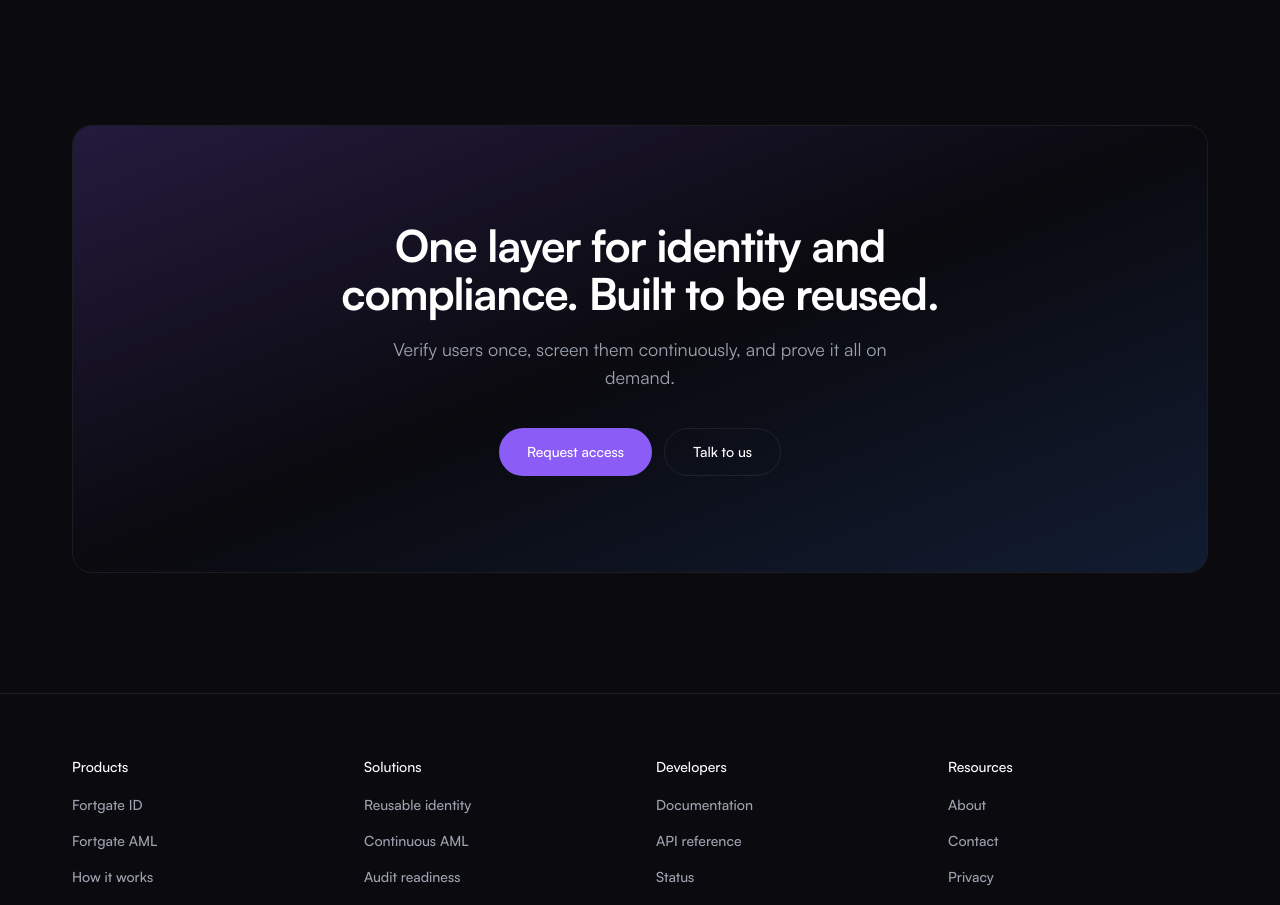
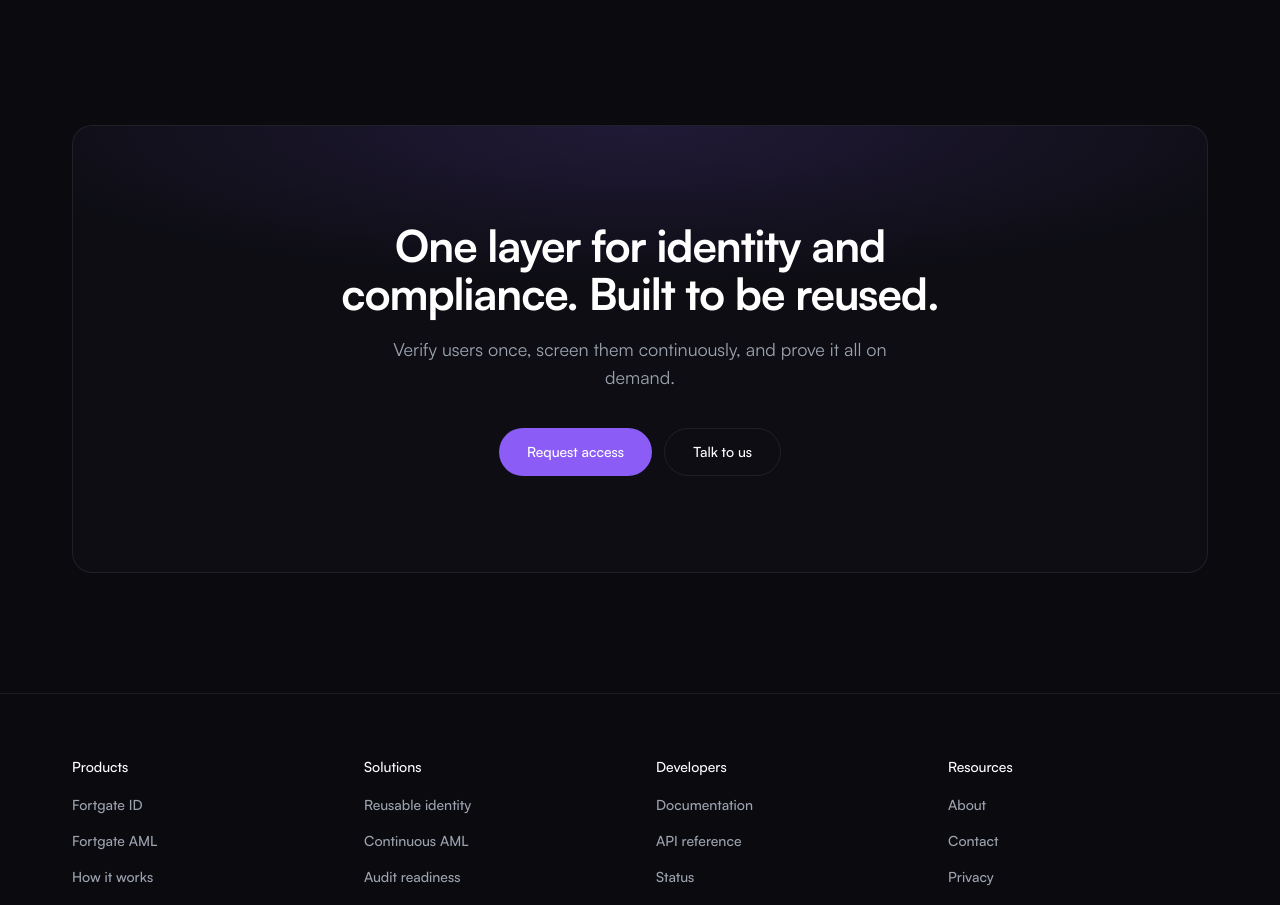
Before and after one commit to fort-gate/fortgate-OSS, a Next.js app: page / in a window 1280 px wide. Shown: the part 4280-5185 px from the top of the page. Built offline with nearby package versions, Linux system fonts and the light colour scheme.

Commit message:
polish(cta): restrain decorative violet, structure over gradient
Swap the full violet→blue wash for a surface-1 panel with a soft top-edge
accent glow. Less generic-template, more composed.

Co-Authored-By: Claude Opus 4.8 <noreply@anthropic.com>

```diff
--- a/components/CTA.tsx
+++ b/components/CTA.tsx
@@ -11,11 +11,11 @@ export default function CTA() {
     <Section id="cta">
       <Container>
         <Reveal>
-          <div className="relative overflow-hidden rounded-card border border-border px-6 py-16 text-center md:px-12 md:py-24">
-            {/* Subtle gradient background */}
+          <div className="relative overflow-hidden rounded-card border border-border bg-surface-1 px-6 py-16 text-center md:px-12 md:py-24">
+            {/* Restrained accent — a soft glow at the top edge, not a full wash */}
             <div
               aria-hidden
-              className="pointer-events-none absolute inset-0 bg-gradient-to-br from-accent-violet/20 via-background to-accent-blue/15"
+              className="pointer-events-none absolute inset-x-0 top-0 h-40 bg-[radial-gradient(60%_100%_at_50%_0%,rgb(var(--color-accent-violet-rgb)/0.16),transparent)]"
             />
             <div className="relative mx-auto max-w-2xl">
               <h2 className="text-h2-mobile font-bold tracking-tight text-text-primary md:text-h2">
```
